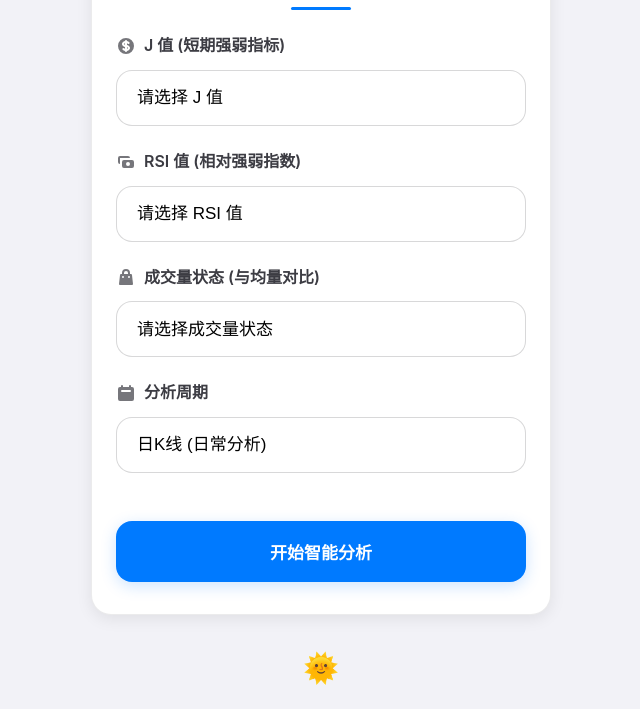
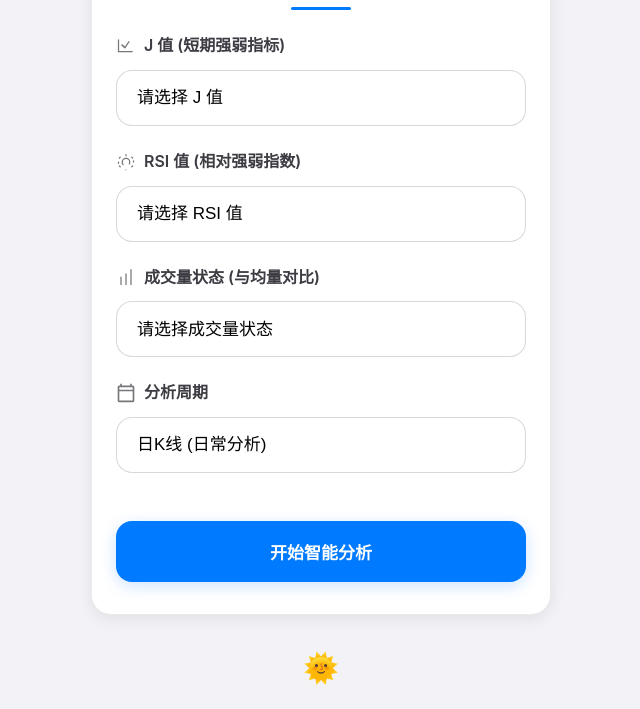
Before and after one commit to qipeijun/lifeTools, a plain HTML site: page kdjrsi/index.html in a window 1280 px wide. Shown: the part 119-828 px from the top of the page, without its empty margins (319-959 px from the left). Drawn offline with Linux system fonts and the light colour scheme.

Commit message:
style(kdjrsi): 更新表单标签图标
- 为 J 值、RSI 值、成交量状态和分析周期标签更换新的 SVG 图标
- 新图标使用 24x24 尺寸，与旧图标相比更具视觉一致性
- 优化 SVG 图标的视觉效果，提高可读性和美观度

```diff
--- a/kdjrsi/index.html
+++ b/kdjrsi/index.html
@@ -23,9 +23,9 @@
   <section class="analysis-form" role="form" aria-label="技术指标输入表单">
     <div class="ios-form-group">
       <label for="j" class="ios-label">
-        <svg class="ios-label-icon" fill="currentColor" viewBox="0 0 20 20" aria-hidden="true">
-          <path d="M8.433 7.418c.155-.103.346-.196.567-.267v1.698a2.305 2.305 0 01-.567-.267C8.07 8.34 8 8.114 8 8c0-.114.07-.34.433-.582zM11 12.849v-1.698c.22.071.412.164.567.267.364.243.433.468.433.582 0 .114-.07.34-.433.582a2.305 2.305 0 01-.567.267z"/>
-          <path fill-rule="evenodd" d="M10 18a8 8 0 100-16 8 8 0 000 16zm1-13a1 1 0 10-2 0v.092a4.535 4.535 0 00-1.676.662C6.602 6.234 6 7.009 6 8c0 .99.602 1.765 1.324 2.246.48.32 1.054.545 1.676.662v1.941c-.391-.127-.68-.317-.843-.504a1 1 0 10-1.51 1.31c.562.649 1.413 1.076 2.353 1.253V15a1 1 0 102 0v-.092a4.535 4.535 0 001.676-.662C13.398 13.766 14 12.991 14 12c0-.99-.602-1.765-1.324-2.246A4.535 4.535 0 0011 9.092V7.151c.391.127.68.317.843.504a1 1 0 101.511-1.31c-.563-.649-1.413-1.076-2.354-1.253V5z" clip-rule="evenodd"/>
+        <svg class="ios-label-icon" xmlns="http://www.w3.org/2000/svg" viewBox="0 0 24 24" fill="currentColor" aria-hidden="true">
+          <path fill-rule="evenodd" d="M3.75 4.5a.75.75 0 00-1.5 0v14.25c0 .414.336.75.75.75h16.5a.75.75 0 000-1.5H3.75V4.5z" clip-rule="evenodd"></path>
+          <path fill-rule="evenodd" d="M6.56 11.06a.75.75 0 01.94-1.12l3.25 2.731 4.25-6.375a.75.75 0 011.2.8l-5 7.5a.75.75 0 01-1.1.08l-3.5-2.917a.75.75 0 01-.16-.9z" clip-rule="evenodd"></path>
         </svg>
         J 值 (短期强弱指标)
       </label>
@@ -51,8 +51,9 @@
 
     <div class="ios-form-group">
       <label for="rsi" class="ios-label">
-        <svg class="ios-label-icon" fill="currentColor" viewBox="0 0 20 20" aria-hidden="true">
-          <path fill-rule="evenodd" d="M4 4a2 2 0 00-2 2v4a2 2 0 002 2V6h10a2 2 0 00-2-2H4zm2 6a2 2 0 012-2h8a2 2 0 012 2v4a2 2 0 01-2 2H8a2 2 0 01-2-2v-4zm6 4a2 2 0 100-4 2 2 0 000 4z" clip-rule="evenodd"/>
+        <svg class="ios-label-icon" xmlns="http://www.w3.org/2000/svg" viewBox="0 0 24 24" fill="currentColor" aria-hidden="true">
+          <path fill-rule="evenodd" d="M12 2.25a.75.75 0 01.75.75v1.5a.75.75 0 01-1.5 0v-1.5A.75.75 0 0112 2.25zM18.364 5.636a.75.75 0 011.06 0l1.061 1.06a.75.75 0 01-1.06 1.06l-1.06-1.06a.75.75 0 010-1.06zM21.75 12a.75.75 0 01-1.5 0v-1.5a.75.75 0 011.5 0v1.5zM18.364 18.364a.75.75 0 010-1.06l1.06-1.06a.75.75 0 011.06 1.06l-1.06 1.06a.75.75 0 01-1.06 0zM12 21.75a.75.75 0 01-.75-1.5v1.5a.75.75 0 011.5 0zM5.636 18.364a.75.75 0 01-1.06 0l-1.06-1.06a.75.75 0 011.06-1.06l1.06 1.06a.75.75 0 010 1.06zM2.25 12a.75.75 0 011.5 0v1.5a.75.75 0 01-1.5 0v-1.5zM5.636 5.636a.75.75 0 010 1.06l-1.06 1.06a.75.75 0 01-1.06-1.06l1.06-1.06a.75.75 0 011.06 0z" clip-rule="evenodd"></path>
+          <path fill-rule="evenodd" d="M12 6.75a5.25 5.25 0 015.25 5.25c0 .994-.275 1.916-.757 2.684a.75.75 0 01-1.196-.92A3.75 3.75 0 0015.75 12a3.75 3.75 0 00-3.75-3.75A3.75 3.75 0 008.25 12c0 .994.275 1.916.757 2.684a.75.75 0 11-1.196.92A5.25 5.25 0 016.75 12 5.25 5.25 0 0112 6.75z" clip-rule="evenodd"></path>
         </svg>
         RSI 值 (相对强弱指数)
       </label>
@@ -75,8 +76,8 @@
 
     <div class="ios-form-group">
       <label for="volume" class="ios-label">
-        <svg class="ios-label-icon" fill="currentColor" viewBox="0 0 20 20" aria-hidden="true">
-          <path fill-rule="evenodd" d="M10 2a4 4 0 00-4 4v1H5a1 1 0 00-.994.89l-1 9A1 1 0 004 18h12a1 1 0 00.994-1.11l-1-9A1 1 0 0015 7h-1V6a4 4 0 00-4-4zm2 5V6a2 2 0 10-4 0v1h4zm-6 3a1 1 0 112 0 1 1 0 01-2 0zm7-1a1 1 0 100 2 1 1 0 000-2z" clip-rule="evenodd"/>
+        <svg class="ios-label-icon" xmlns="http://www.w3.org/2000/svg" viewBox="0 0 24 24" fill="currentColor" aria-hidden="true">
+          <path d="M18.75 3a.75.75 0 00-1.5 0v18a.75.75 0 001.5 0V3zM12.75 8.25a.75.75 0 00-1.5 0v12.75a.75.75 0 001.5 0V8.25zM6.75 12a.75.75 0 00-1.5 0v9a.75.75 0 001.5 0v-9z"></path>
         </svg>
         成交量状态 (与均量对比)
       </label>
@@ -90,8 +91,8 @@
 
     <div class="ios-form-group">
       <label for="cycle" class="ios-label">
-        <svg class="ios-label-icon" fill="currentColor" viewBox="0 0 20 20" aria-hidden="true">
-          <path fill-rule="evenodd" d="M6 2a1 1 0 00-1 1v1H4a2 2 0 00-2 2v10a2 2 0 002 2h12a2 2 0 002-2V6a2 2 0 00-2-2h-1V3a1 1 0 10-2 0v1H7V3a1 1 0 00-1-1zm0 5a1 1 0 000 2h8a1 1 0 100-2H6z" clip-rule="evenodd"/>
+        <svg class="ios-label-icon" xmlns="http://www.w3.org/2000/svg" viewBox="0 0 24 24" fill="currentColor" aria-hidden="true">
+          <path d="M20 3h-1V1h-2v2H7V1H5v2H4c-1.1 0-2 .9-2 2v16c0 1.1.9 2 2 2h16c1.1 0 2-.9 2-2V5c0-1.1-.9-2-2-2zm0 18H4V10h16v11zM4 8V5h16v3H4z"/>
         </svg>
         分析周期
       </label>
```
